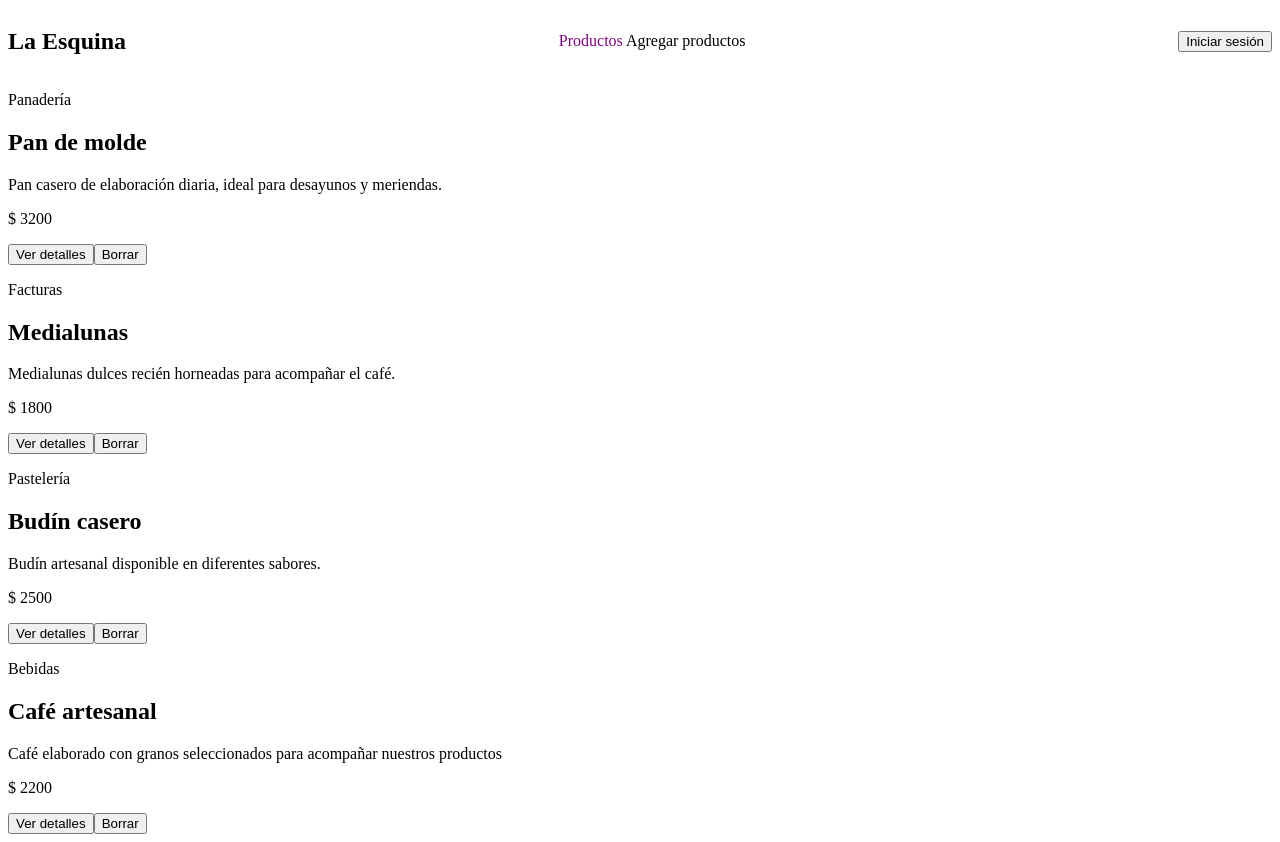
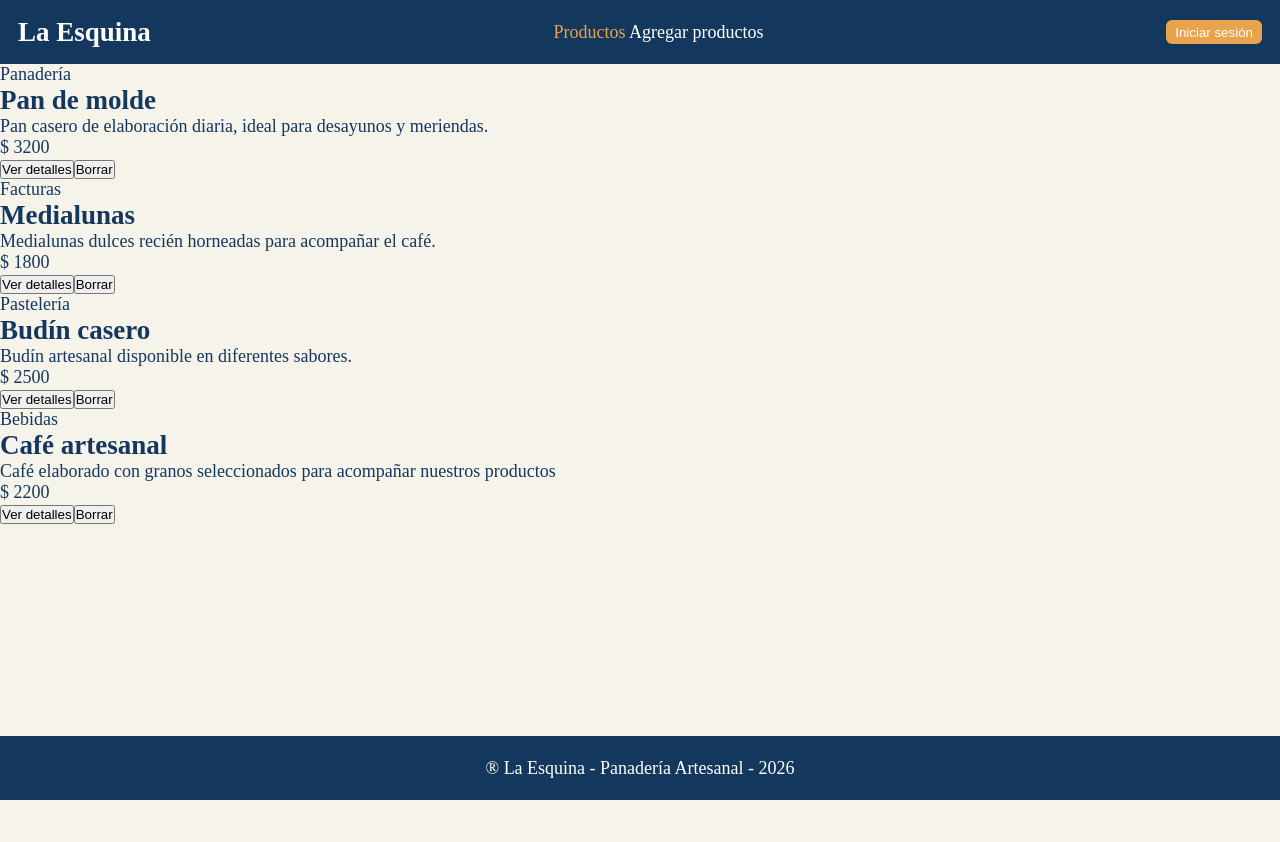
Before and after one commit to NDondero/Cafe-La-Esquina-UTN, an Angular app: page /productos in a window 1280 px wide. After the commit the page ends 800 px from the top, so only its background shows below. Built offline with nearby package versions, Linux system fonts and the light colour scheme; data requests are answered from the project's data file.

Commit message:
styles: estilado de componentes header y raiz

```diff
--- a/src/app/app.css
+++ b/src/app/app.css
@@ -0,0 +1,23 @@
+:host {
+  min-height: 100vh;
+  display: grid;
+  grid-template-areas:
+    'header'
+    'main'
+    'footer';
+  grid-template-rows: auto 1fr auto;
+}
+
+main {
+  grid-area: main;
+}
+
+footer {
+  grid-area: footer;
+  display: flex;
+  justify-content: center;
+  align-items: center;
+  background-color: var(--text-primary);
+  color: var(--text-on-accent);
+  height: clamp(3.5rem, 8vh, 4rem);
+}
--- a/src/app/app.html
+++ b/src/app/app.html
@@ -1,2 +1,7 @@
 <header></header>
-<router-outlet></router-outlet>
+<main>
+  <router-outlet></router-outlet>
+</main>
+<footer>
+  <p>&reg; La Esquina - Panadería Artesanal - 2026</p>
+</footer>
--- a/src/app/shared/header/header.css
+++ b/src/app/shared/header/header.css
@@ -1,7 +1,13 @@
 :host {
+  grid-area: header;
   display: flex;
   justify-content: space-between;
   align-items: center;
+
+  background-color: var(--text-primary);
+  color: var(--text-on-accent);
+  padding: 0.5rem 1rem;
+  height: clamp(3.5rem, 8vh, 4rem);
 }
 
 a {
@@ -13,5 +19,26 @@ a {
 }
 
 .active-link {
-  color: purple;
+  color: var(--color-accent);
 }
+
+button {
+  background-color: var(--color-accent);
+  color: var(--text-on-accent);
+  border: none;
+  border-radius: 6px;
+  padding: 0.25rem 0.5rem;
+  cursor: pointer;
+  transition:
+    background-color 0.3s ease,
+    transform 0.3s ease;
+
+  &:hover {
+    background-color: var(--color-accent-hover);
+  }
+
+  &:active {
+    background-color: var(--color-accent-active);
+    transform: scale(0.97);
+  }
+}
--- a/src/styles.css
+++ b/src/styles.css
@@ -1 +1,74 @@
 /* You can add global styles to this file, and also import other style files */
+:root {
+  /* ==========================================================================
+     1. COLORES BASE DE REFERENCIA
+     ========================================================================== */
+  --base-bg: #f6f3eb;
+  --base-text: #14385d;
+  --base-accent: #eaa34d;
+
+  /* ==========================================================================
+     2. SUPERFICIES Y BORDES
+     ========================================================================== */
+  /* Fondo principal */
+  --bg-primary: var(--base-bg);
+
+  /* Superficie secundaria: variación sutil para tarjetas, paneles o contenedores */
+  --bg-secondary: oklch(from var(--base-bg) calc(l - 0.03) c h);
+
+  /* Color de bordes y divisores con contraste adecuado para elementos gráficos */
+  --border-color: oklch(from var(--base-bg) calc(l - 0.12) c h);
+
+  /* ==========================================================================
+     3. TIPOGRAFÍA SOBRE SUPERFICIES NEUTRAS
+     ========================================================================== */
+  /* Texto principal sobre --bg-primary
+     - Ratio de contraste: 9.3:1 (Supera el mínimo WCAG AA/AAA de 4.5:1 / 7:1) */
+  --text-primary: var(--base-text);
+
+  /* Texto secundario para descripciones o metadatos
+     - Ratio de contraste: 4.8:1 sobre --bg-primary (Cumple WCAG AA para texto normal, > 4.5:1) */
+  --text-secondary: oklch(from var(--base-text) calc(l + 0.22) c h);
+
+  /* ==========================================================================
+     4. MARCA, ACENTO E INTERACCIÓN
+     ========================================================================== */
+  /* Color de marca / acción principal */
+  --color-accent: var(--base-accent);
+
+  /* Estado Hover: Oscurecimiento sutil para feedback visual */
+  --color-accent-hover: oklch(from var(--base-accent) calc(l - 0.07) c h);
+
+  /* Estado Active / Pressed: Mayor profundidad para la interacción */
+  --color-accent-active: oklch(from var(--base-accent) calc(l - 0.12) c h);
+
+  /* Fondo sutil de acento para estados seleccionados, insignias o alertas ligeras */
+  --color-accent-subtle: oklch(from var(--base-accent) 0.94 0.04 h);
+
+  /* ==========================================================================
+     5. TEXTO SOBRE MARCA / ACENTO
+     ========================================================================== */
+  /* Texto sobre --color-accent (#eaa34d)
+     - #ffffff alcanza un ratio de 1.9:1 (INSUFICIENTE para WCAG AA).
+     - Se selecciona un tono oscuro derivado de la paleta primaria (#102943).
+     - Ratio de contraste ajustado: 4.7:1 (Cumple WCAG AA para texto normal, > 4.5:1). */
+  /* --text-on-accent: #102943; */
+  --text-on-accent: #fff;
+}
+
+*,
+*::after,
+*::before {
+  box-sizing: border-box;
+  margin: 0;
+  padding: 0;
+}
+
+html {
+  font-size: clamp(1rem, 0.95rem + 0.25vw, 1.125rem);
+}
+
+body {
+  background-color: var(--bg-primary);
+  color: var(--text-primary);
+}
```
Also changed, not shown: 1 other file (tests, documents, lock files or other folders).
